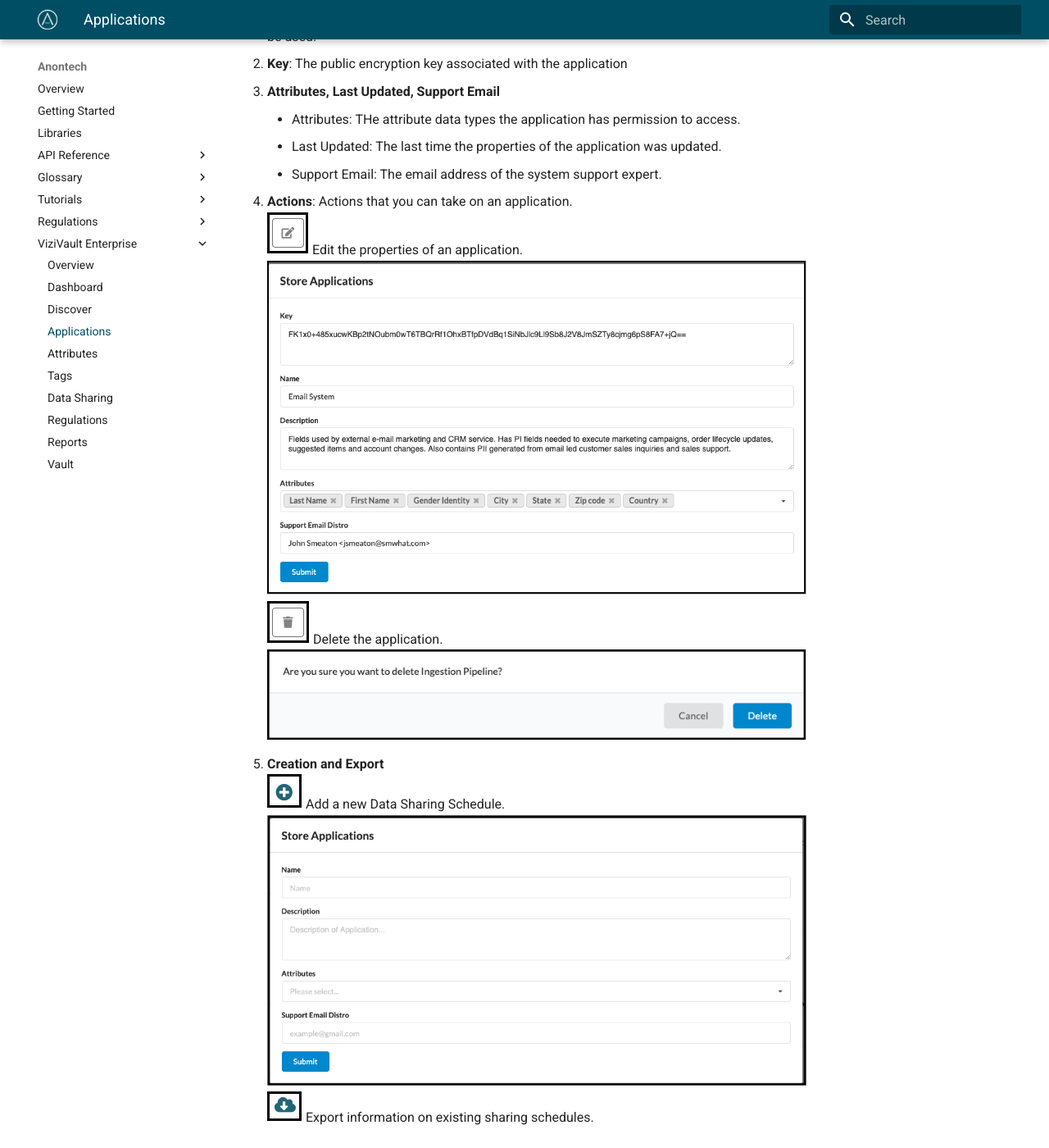
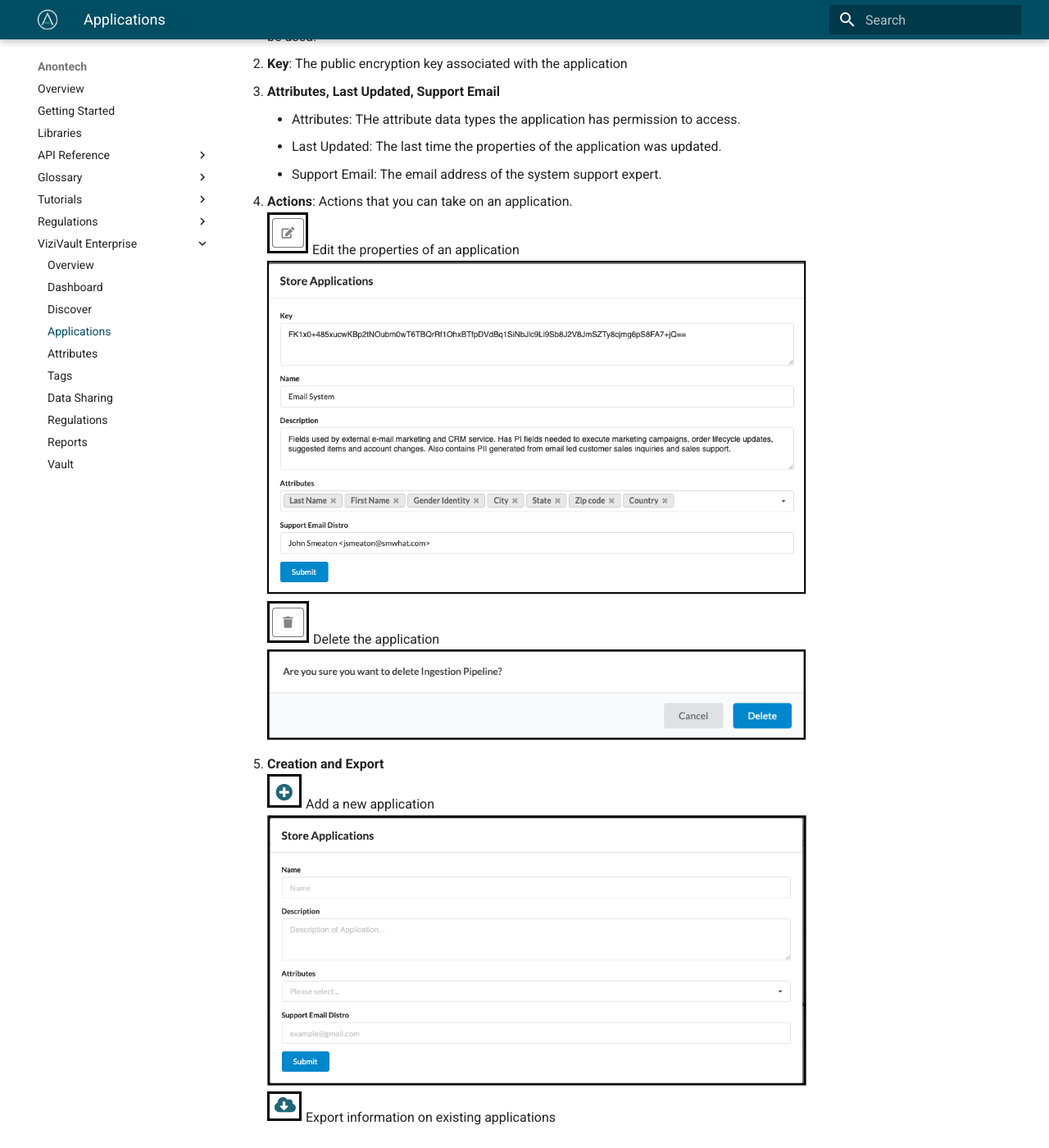
Before and after one commit to anontechnology/documentation, an MkDocs documentation site: the page built from docs/vizivault-enterprise/applications.md, in a window 1280 px wide and 1400 px high, scrolled down 568 px. Shown: the whole window at 82% size. Built offline with MkDocs 1.6.1 and Material for MkDocs 9.7.7, drawn with Linux system fonts in a browser that asks for light colours.

Commit message:
fixed several issues with VE docs

```diff
--- a/docs/vizivault-enterprise/applications.md
+++ b/docs/vizivault-enterprise/applications.md
@@ -10,11 +10,11 @@
     - Last Updated: The last time the properties of the application was updated.
     - Support Email: The email address of the system support expert.
 4. **Actions**: Actions that you can take on an application.<br/>
-    ![edit](../assets/images/edit.png "Edit") Edit the properties of an application.
+    ![edit](../assets/images/edit.png "Edit") Edit the properties of an application
     ![edit-application](../assets/images/edit-application.png "Edit Application")
-    ![delete](../assets/images/delete.png "Delete") Delete the application.
+    ![delete](../assets/images/delete.png "Delete") Delete the application
     ![delete-application](../assets/images/delete-application.png "Delete Application")
 5. **Creation and Export**<br/>
-    ![Add](../assets/images/add.png "Add") Add a new Data Sharing Schedule.
+    ![Add](../assets/images/add.png "Add") Add a new application
     ![create-application](../assets/images/create-application.png "Create Application")
-    ![export](../assets/images/export.png "Export") Export information on existing sharing schedules.
+    ![export](../assets/images/export.png "Export") Export information on existing applications
```
Also changed, not shown: docs/vizivault-enterprise/discover.md (+2 -2 lines), docs/vizivault-enterprise/reports.md (+2 -2 lines), docs/vizivault-enterprise/vaults.md (renamed from docs/vizivault-enterprise/vault.md, +2 -2 lines).
